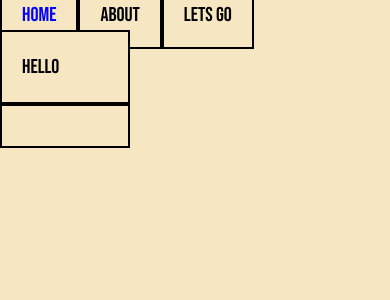
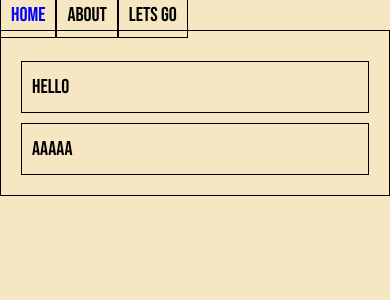
Before and after one commit to antonialumi/cat, a Next.js app: page / in a window 390 px wide. Shown: the top 300 px of the page. Built offline with nearby package versions, Linux system fonts and the light colour scheme.

Commit message:
changing grid for box modeling

```diff
--- a/components/navigation.tsx
+++ b/components/navigation.tsx
@@ -2,9 +2,9 @@ import Link from "next/link"
 export default function NavigationBar(){
     return (<>
     <div>
-        <Link className="grid-item" href="/">Home</Link>
-        <Link className="grid-item" href="/about">about</Link>
-        <Link className="grid-item" href="/letsgo">Lets go</Link>
+        <Link className="box" href="/">Home</Link>
+        <Link className="box" href="/about">about</Link>
+        <Link className="box" href="/letsgo">Lets go</Link>
     </div>
     </>
     )
--- a/pages/index.tsx
+++ b/pages/index.tsx
@@ -3,12 +3,11 @@ export default function Home() {
   return (
   <>
   <div className="fondo" style={{ minHeight: '100vh' }}>
-      <div className="grid-container">
-        <h1 className="grid-item fondo">Hello</h1>
+      <div className="container">
+        <h1 className="box">Hello</h1>
+
+      <div className="box"><h1>aaaaa</h1>
       </div>
-      <div className="grid-container">
-        <h1 className="grid-item">
-        </h1>
       </div>
     </div></>
 
--- a/pages/letsgo.tsx
+++ b/pages/letsgo.tsx
@@ -23,9 +23,9 @@ export default function Letsgo(){
 
     return (
         <><div className="fondo" style={{ minHeight: '100vh' }}>
-            <div className="grid-container">
-                <p className="grid-item">AAAAAAAA letsgo</p>
-                <div className="grid-container">
+            <div className="container">
+                <p className="box">AAAAAAAA letsgo</p>
+                <div className="box">
                     <button className="grid-item" onClick={e => pressWordButton()}>
                         Word
                     </button>
--- a/styles/globals.css
+++ b/styles/globals.css
@@ -9,18 +9,31 @@ html, body {
     height:  100%;
 }
 
-.grid-item{
-    border: 2px solid #000;
-    padding: 20px; /* space within grid items */
+.box{
+    flex: 1;
+    border: 1px solid #000;
+    padding: 10px; /* space within grid items */
     font-family: 'Bebas Neue', sans-serif;
     font-size: 20px;
 
   }
-.grid-container {
-    display: grid;
-    grid-template-columns: repeat(3, 1fr); /* number of columns */
-    gap: 0.4px; /* gap between grid items */
+.container {
+    display: flex;
+    justify-content: space-between;
+    padding: 20px;
+    border: 1px solid #000;
   }
   a:hover,button:hover{
     color: blue;
   }
+  @media (max-width: 768px){
+    .container {
+      flex-direction: column;
+      align-items: center;
+    }
+    .box {
+      flex: none;
+      width: 100%;
+      margin-top: 10px;
+    }
+  }
```
